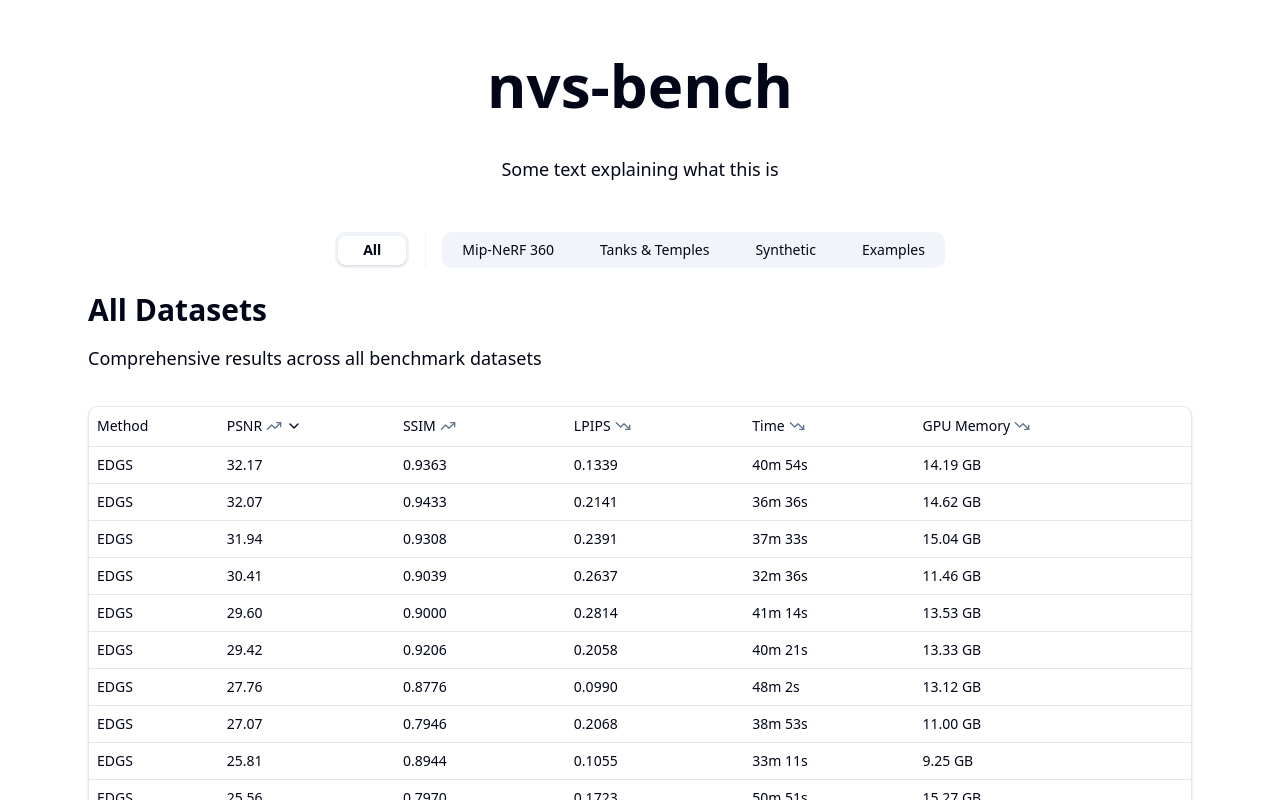
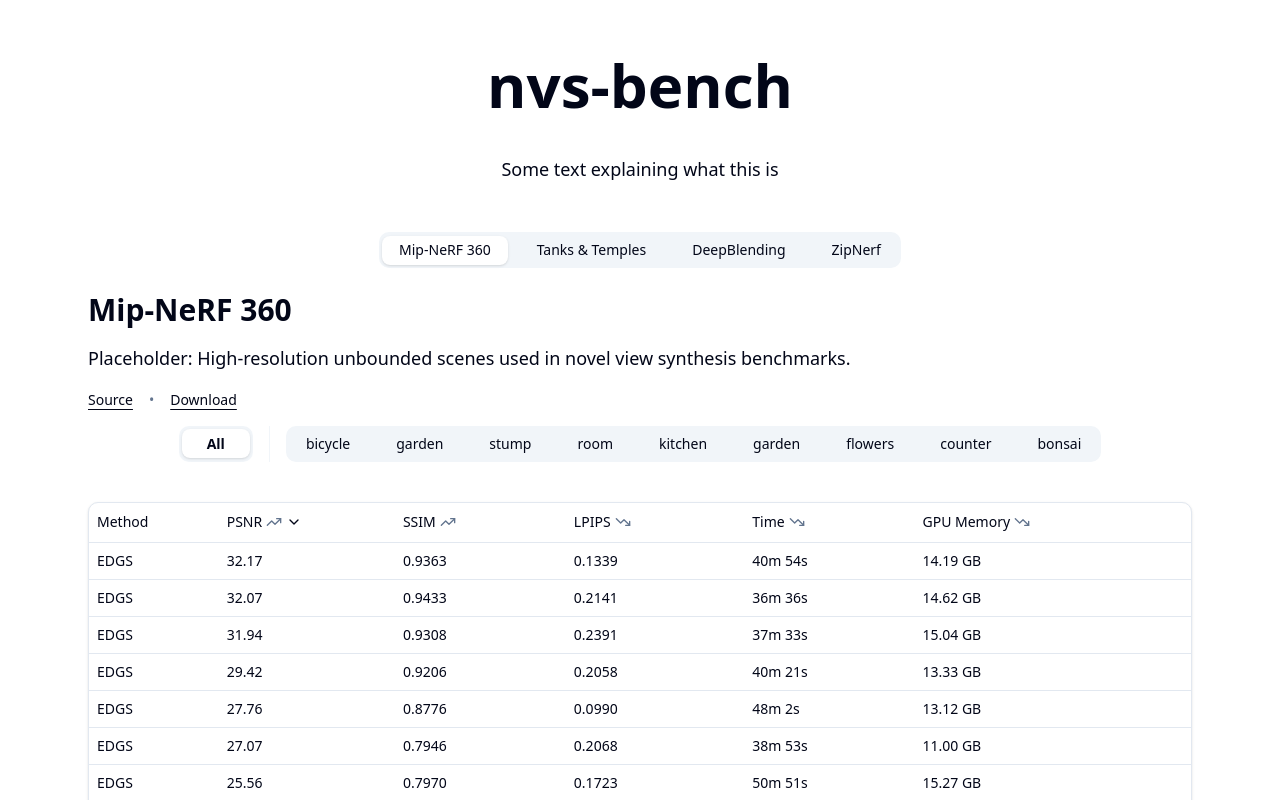
Before and after one commit to nvs-bench/nvs-bench, a Next.js app in the folder website/: page / in a window 1280 px wide. Shown: the top 800 px of the page. Built offline with nearby package versions, Linux system fonts and the light colour scheme.

Commit message:
fixed datasets and removed all

```diff
--- a/website/components/dataset-tabs.tsx
+++ b/website/components/dataset-tabs.tsx
@@ -9,14 +9,8 @@ import type { DatasetMeta } from "@/lib/types";
 
 export function DatasetTabs() {
   return (
-    <Tabs defaultValue="all" className="w-full">
+    <Tabs defaultValue="mipnerf360" className="w-full">
       <div className="mb-4 flex w-full items-center justify-center gap-4">
-        <TabsList className="w-fit">
-          <TabsTrigger value="all" className="px-6 py-2 text-sm font-semibold">
-            All
-          </TabsTrigger>
-        </TabsList>
-        <div className="h-9 w-px bg-muted" />
         <TabsList className="w-fit gap-3">
           {(datasets as DatasetMeta[]).map((d) => (
             <TabsTrigger
@@ -29,20 +23,6 @@ export function DatasetTabs() {
           ))}
         </TabsList>
       </div>
-
-      {/* All datasets content */}
-      <TabsContent value="all" className="mt-0">
-        <div className="mb-8">
-          <h2 className="text-3xl font-bold text-foreground mb-4 flex items-center gap-2">
-            All Datasets
-          </h2>
-          <p className="text-lg text-foreground leading-relaxed mb-8">
-            Comprehensive results across all benchmark datasets
-          </p>
-          <ResultsTable results={results} />
-        </div>
-        <PSNRTimePlot results={results} />
-      </TabsContent>
 
       {/* Individual dataset content */}
       {(datasets as DatasetMeta[]).map((dataset) => (
--- a/website/lib/datasets.json
+++ b/website/lib/datasets.json
@@ -5,30 +5,30 @@
     "dataset_description": "Placeholder: High-resolution unbounded scenes used in novel view synthesis benchmarks.",
     "dataset_source_link": "https://example.com/mipnerf360-source",
     "dataset_download_link": "https://example.com/mipnerf360-download",
-    "scenes": ["bicycle", "garden", "stump"]
+    "scenes": ["bicycle", "garden", "stump", "room", "kitchen", "garden", "flowers", "counter", "bonsai"]
   },
   {
-    "dataset_name": "tanks",
+    "dataset_name": "tanksandtemples",
     "dataset_display_name": "Tanks & Temples",
     "dataset_description": "Placeholder: Tanks & Temples dataset for geometric and photometric reconstruction tasks.",
     "dataset_source_link": "https://example.com/tanks-source",
     "dataset_download_link": "https://example.com/tanks-download",
-    "scenes": ["tank", "temple", "playground"]
+    "scenes": ["truck", "train"]
   },
   {
-    "dataset_name": "synthetic",
-    "dataset_display_name": "Synthetic",
-    "dataset_description": "Placeholder: Blender synthetic scenes commonly used in NeRF-style evaluations.",
+    "dataset_name": "deepblending",
+    "dataset_display_name": "DeepBlending",
+    "dataset_description": "Placeholder",
     "dataset_source_link": "https://example.com/synthetic-source",
     "dataset_download_link": "https://example.com/synthetic-download",
-    "scenes": ["lego", "drums", "ficus"]
+    "scenes": ["playroom", "drjohnson"]
   },
   {
-    "dataset_name": "examples",
-    "dataset_display_name": "Examples",
-    "dataset_description": "Placeholder: Blender synthetic scenes commonly used in NeRF-style evaluations.",
+    "dataset_name": "zipnerf",
+    "dataset_display_name": "ZipNerf",
+    "dataset_description": "Placeholder",
     "dataset_source_link": "https://example.com/synthetic-source",
     "dataset_download_link": "https://example.com/synthetic-download",
-    "scenes": ["kitchen"]
+    "scenes": ["alameda", "berlin", "london", "nyc"]
   }
 ]
```
